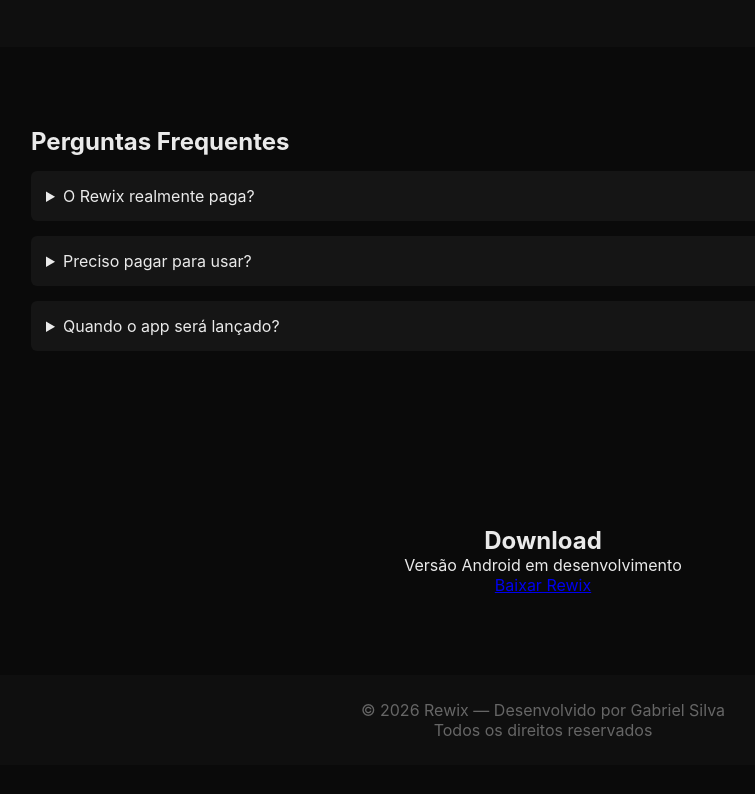
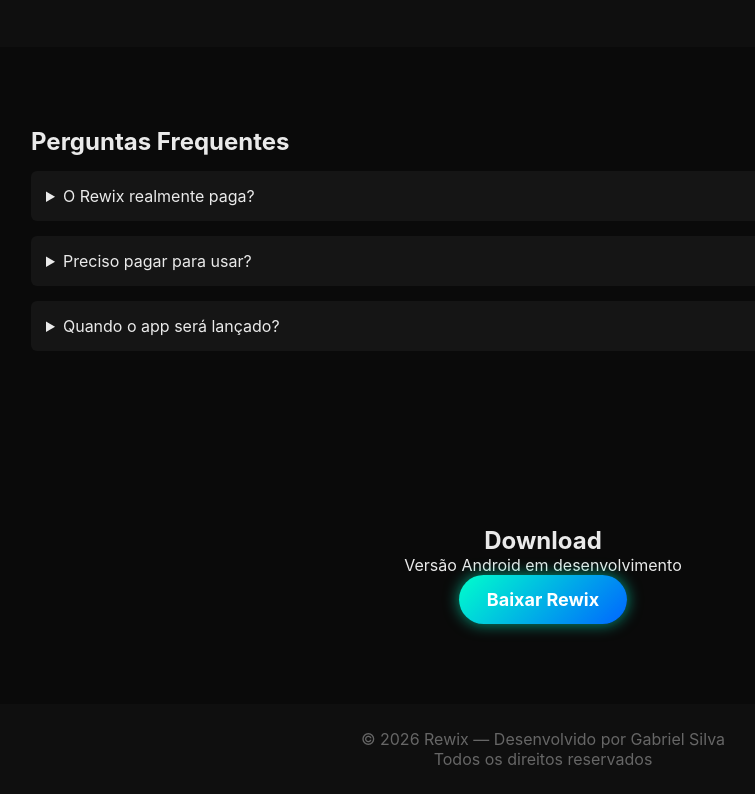
Before and after one commit to GwsSite/Rewix, a plain HTML site: page index.html in a window 1280 px wide. Shown: the part 1572-2366 px from the top of the page, without its empty margins (97-852 px from the left). Before the commit the page ends 2337 px from the top, so only its background shows below. Drawn offline with Linux system fonts and the light colour scheme.

Commit message:
Atualizar o style.css

```diff
--- a/style.css
+++ b/style.css
@@ -121,3 +121,22 @@
   padding: 25px;
   color: #666;
 }
+
+.btn-download{
+    display: inline-block;
+    padding: 14px 28px;
+    background: linear-gradient(135deg, #00ffcc, #0066ff);
+    color: white;
+    font-size: 18px;
+    font-weight: bold;
+    text-decoration: none;
+    border-radius: 50px;
+    box-shadow: 0 0 15px rgba(0,255,204,0.6);
+    transition: 0.3s ease;
+    text-align: center;
+}
+
+.btn-download:hover{
+    transform: scale(1.08);
+    box-shadow: 0 0 25px rgba(0,255,204,0.9);
+}
```
